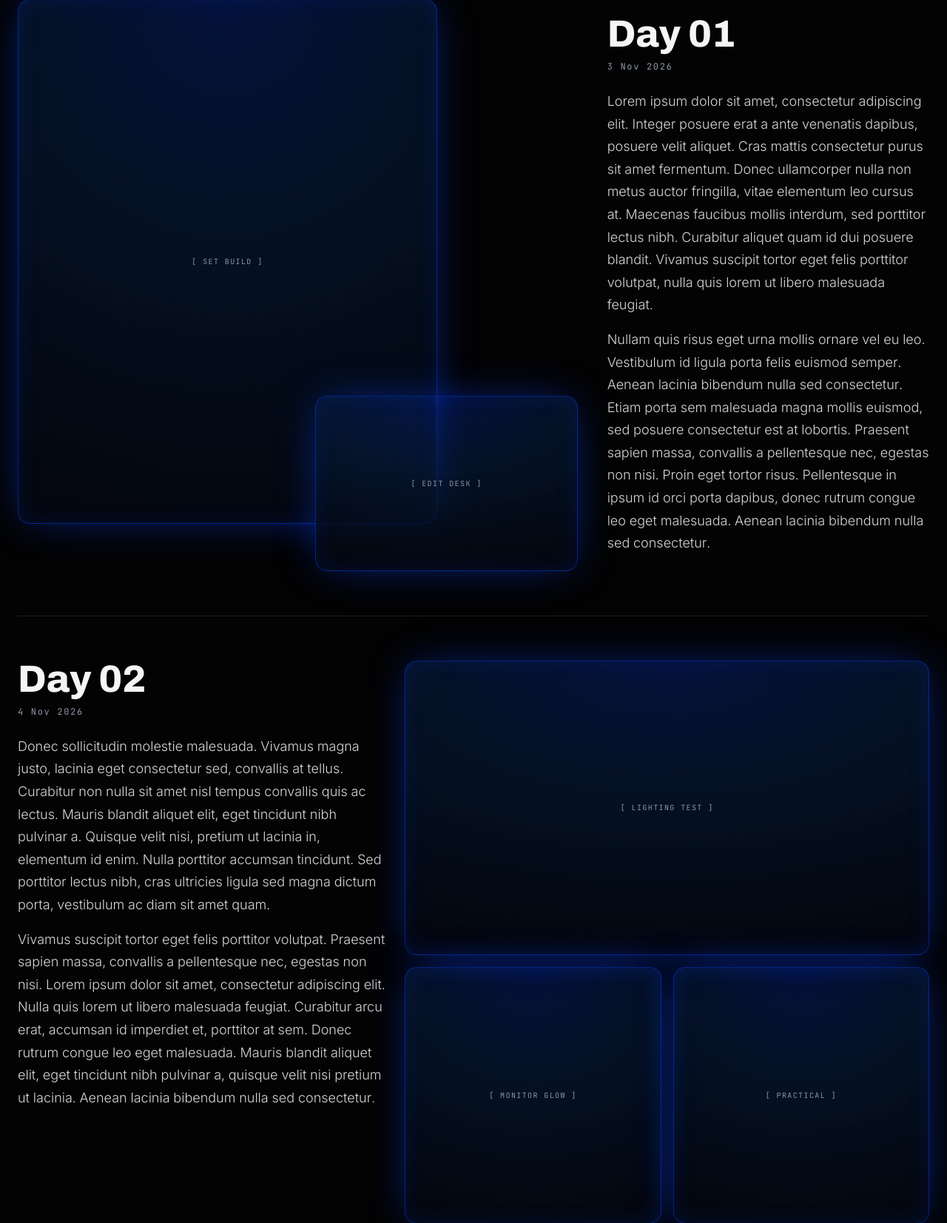
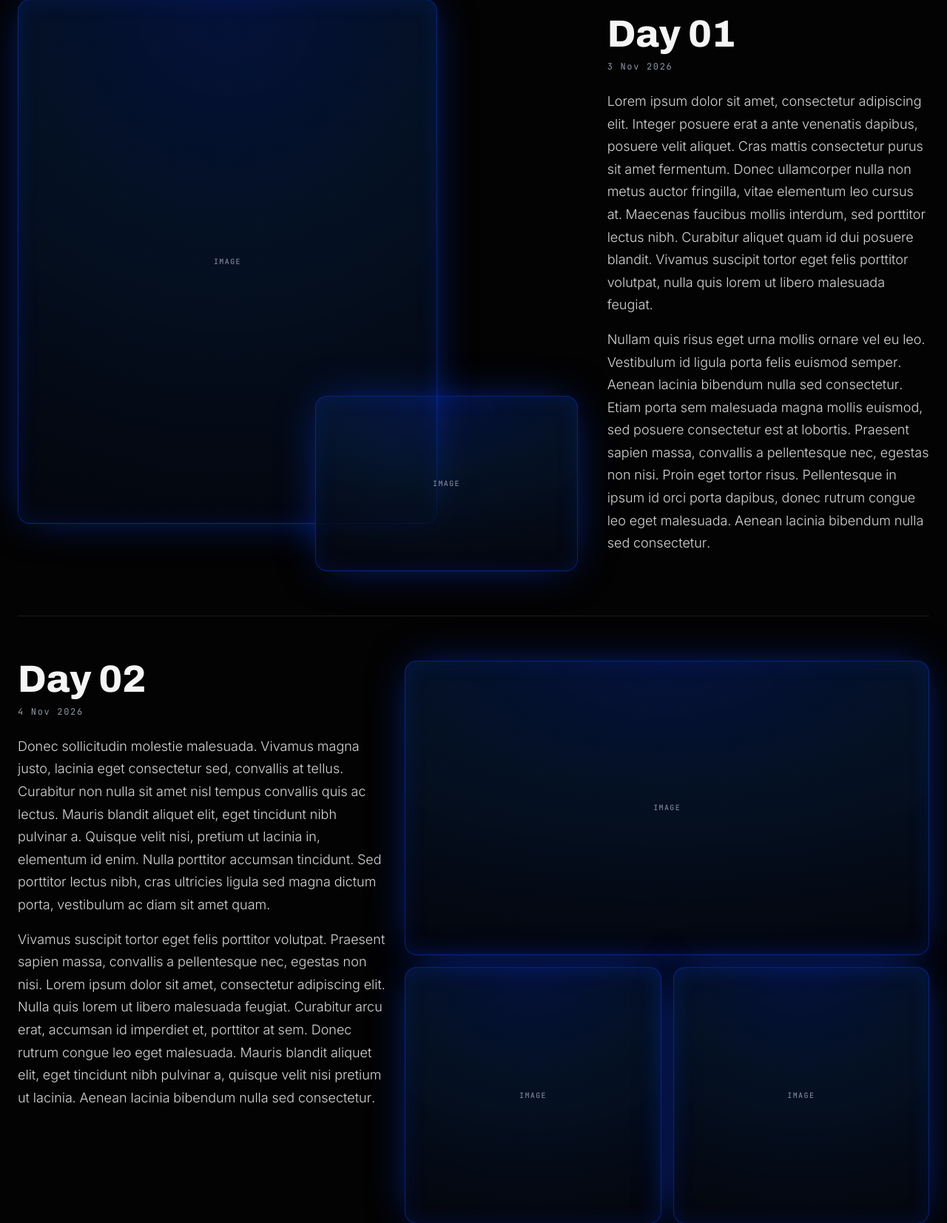
Before and after one commit to Mervellious/playback_website, a Flask app: page /journal in a window 1280 px wide. Shown: the part 797-2450 px from the top of the page at 74% size. Run offline with Flask 3, Linux system fonts and the light colour scheme.

Commit message:
Journal: day image placeholders just say IMAGE
Drop the per-image "label" from JOURNAL_ENTRIES (each image keeps its
"ratio", so the database can still fill the same slots); the template
prints a fixed "IMAGE". The intro selfie placeholder is unchanged.

Co-Authored-By: Claude Opus 5.5 <noreply@anthropic.com>

```diff
--- a/app.py
+++ b/app.py
@@ -199,8 +199,8 @@ JOURNAL_ENTRIES = [
             ),
         ],
         "images": [
-            {"label": "[ SET BUILD ]", "ratio": "4 / 5"},
-            {"label": "[ EDIT DESK ]", "ratio": "3 / 2"},
+            {"ratio": "4 / 5"},
+            {"ratio": "3 / 2"},
         ],
     },
     {
@@ -228,9 +228,9 @@ JOURNAL_ENTRIES = [
             ),
         ],
         "images": [
-            {"label": "[ LIGHTING TEST ]", "ratio": "16 / 9"},
-            {"label": "[ MONITOR GLOW ]", "ratio": "1 / 1"},
-            {"label": "[ PRACTICAL ]", "ratio": "1 / 1"},
+            {"ratio": "16 / 9"},
+            {"ratio": "1 / 1"},
+            {"ratio": "1 / 1"},
         ],
     },
     {
@@ -258,8 +258,8 @@ JOURNAL_ENTRIES = [
             ),
         ],
         "images": [
-            {"label": "[ MONITOR INSERT ]", "ratio": "21 / 9"},
-            {"label": "[ ON SET ]", "ratio": "4 / 5"},
+            {"ratio": "21 / 9"},
+            {"ratio": "4 / 5"},
         ],
     },
 ]
--- a/templates/journal/index.html
+++ b/templates/journal/index.html
@@ -31,7 +31,7 @@
   {% macro frame(image, modifier) -%}
   <div class="media__frame glow-card journal-day__frame journal-day__frame--{{ modifier }} reveal" style="--ratio: {{ image.ratio }}">
     {# <img src="" alt=""> #}
-    <span class="ph-label">{{ image.label }}</span>
+    <span class="ph-label">IMAGE</span>
   </div>
   {%- endmacro %}
 
```
